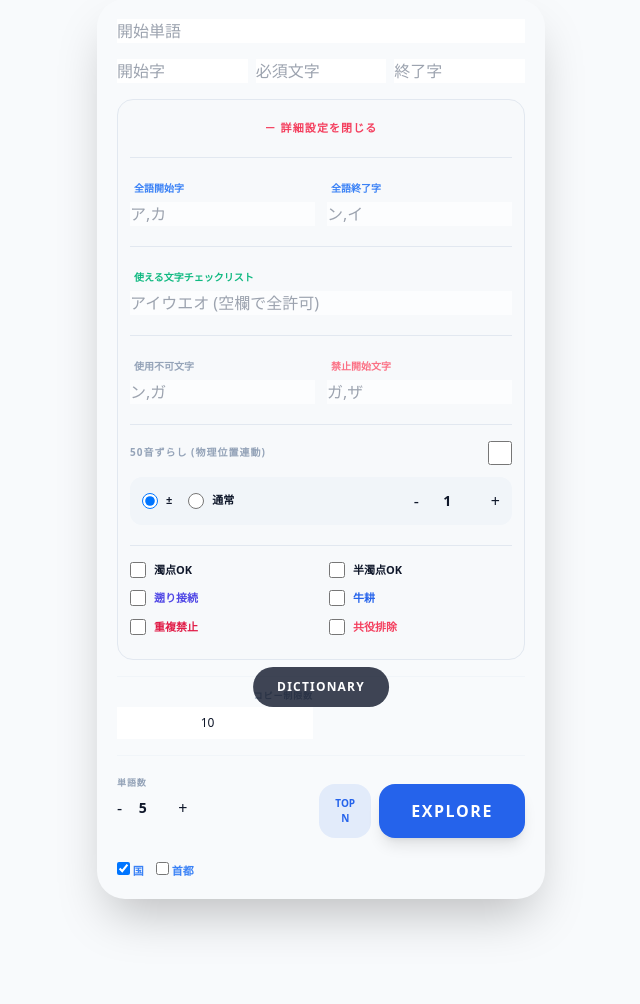
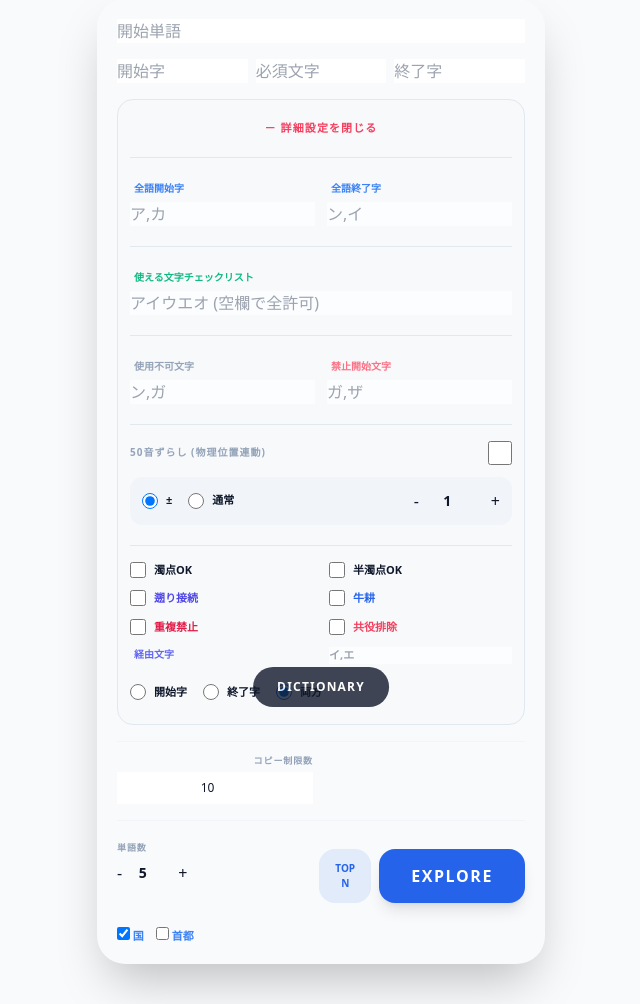
Before and after one commit to xjrstjrwvg-commits/Aleksandrovsk-Sakhalinsky, a Flask app: page / in a window 1280 px wide, after a click on "＋ 詳細設定を表示". Shown: the part 69-1073 px from the top of the page, without its empty margins (319-959 px from the left). Before the commit the page ends 1002 px from the top, so only its background shows below. Run offline with Flask 3, Linux system fonts and the light colour scheme; some libraries are stand-ins or nearby versions.

Commit message:
Update index.html

```diff
--- a/templates/index.html
+++ b/templates/index.html
@@ -27,8 +27,12 @@
         }
     </style>
 </head>
-<body class="bg-slate-50 dark:bg-slate-950 text-slate-900 dark:text-slate-100 p-3 pb-24" onchange="saveSettings()" oninput="saveSettings()">
+
+<body class="bg-slate-50 dark:bg-slate-950 text-slate-900 dark:text-slate-100 p-3 pb-24"
+      onchange="saveSettings()" oninput="saveSettings()">
+
     <div class="max-w-md mx-auto space-y-3">
+
         <header class="flex justify-between items-center py-1">
             <div class="flex items-center gap-3">
                 <h1 class="text-xl font-black italic text-blue-600 uppercase tracking-tighter">Ultra Engine</h1>
@@ -41,7 +45,9 @@
         </header>
 
         <div class="glass rounded-[28px] p-5 space-y-4 shadow-2xl">
+
             <input id="sw" placeholder="開始単語" class="w-full">
+
             <div class="grid grid-cols-3 gap-2">
                 <input id="sc" placeholder="開始字" class="w-full">
                 <input id="mc" placeholder="必須文字" class="w-full">
@@ -56,6 +62,7 @@
                 </summary>
 
                 <div class="space-y-5 pt-2 pb-4 px-1">
+
                     <div class="grid grid-cols-2 gap-3 border-t border-slate-200 dark:border-slate-700 pt-4">
                         <div class="space-y-1">
                             <label class="text-[10px] font-bold text-blue-500 uppercase ml-1">全語開始字</label>
@@ -71,8 +78,6 @@
                         <label class="text-[10px] font-bold text-emerald-500 uppercase ml-1">使える文字チェックリスト</label>
                         <input id="valid_chars" placeholder="アイウエオ (空欄で全許可)" class="w-full">
                     </div>
-
-                    <!-- ★ gc / cc / sort_mode / unify_scope / unify_small / once / len_mode / ps / ttl はここから削除済み ★ -->
 
                     <div class="grid grid-cols-2 gap-3 border-t border-slate-200 dark:border-slate-700 pt-4">
                         <div class="space-y-1">
@@ -110,10 +115,25 @@
                         <label class="flex items-center gap-2 cursor-pointer text-blue-600"><input type="checkbox" id="rt" class="w-4 h-4"> 牛耕</label>
                         <label class="flex items-center gap-2 cursor-pointer text-rose-600"><input type="checkbox" id="char_limit_mode" class="w-4 h-4"> 重複禁止</label>
                         <label class="flex items-center gap-2 cursor-pointer text-rose-500"><input type="checkbox" id="exclude_conjugate" class="w-4 h-4"> 共役排除</label>
+
+                        <!-- ★★★ 経由文字（追加） ★★★ -->
+                        <label class="text-[10px] font-bold text-indigo-500 uppercase ml-1">経由文字</label>
+                        <input id="via_chars" placeholder="イ,エ" class="w-full">
+
+                        <div class="flex gap-4 text-[11px] font-bold col-span-2 pt-2">
+                            <label class="flex items-center gap-2 cursor-pointer">
+                                <input type="radio" name="via_mode" value="head" class="w-4 h-4"> 開始字
+                            </label>
+                            <label class="flex items-center gap-2 cursor-pointer">
+                                <input type="radio" name="via_mode" value="tail" class="w-4 h-4"> 終了字
+                            </label>
+                            <label class="flex items-center gap-2 cursor-pointer">
+                                <input type="radio" name="via_mode" value="both" checked class="w-4 h-4"> 両方
+                            </label>
+                        </div>
                     </div>
                 </div>
             </details>
-
             <!-- ↓ ここから下は「詳細設定より下」そのまま残してある部分 ↓ -->
 
             <div class="grid grid-cols-2 gap-4 border-t border-slate-100 dark:border-slate-800 pt-3">
@@ -162,7 +182,9 @@
         </div>
         <div id="dict-list" class="grid grid-cols-2 gap-1"></div>
     </div>
+
     <button onclick="document.getElementById('dict-manager').classList.remove('hidden')" class="fixed bottom-6 left-1/2 -translate-x-1/2 bg-slate-900 text-white px-6 py-3 rounded-full text-xs font-black uppercase tracking-widest opacity-80 hover:opacity-100">Dictionary</button>
+
     <script>
         let currentRoutes = [];
         let wordStates = {};
@@ -178,10 +200,17 @@
         async function init() {
             if (localStorage.ultraSettings) {
                 const s = JSON.parse(localStorage.ultraSettings);
-                const fields = ['sw','sc','asc','mc','ec','aec','exc','bsc','ml','ks_abs','copy_limit','valid_chars'];
+                const fields = ['sw','sc','asc','mc','ec','aec','exc','bsc','ml','ks_abs','copy_limit','valid_chars','via_chars'];
                 fields.forEach(f => { if(s[f] !== undefined && document.getElementById(f)) document.getElementById(f).value = s[f]; });
-                const checks = ['allow_daku','allow_handaku','char_limit_mode','auto_recovery','rt','use_shift','exclude_conjugate'];
+
+                const checks = ['allow_daku','allow_handaku','char_limit_mode','auto_recovery','rt','use_shift','exclude_conjugate','big_small_mode'];
                 checks.forEach(f => { if(s[f] !== undefined && document.getElementById(f)) document.getElementById(f).checked = s[f]; });
+
+                if (s.via_mode) {
+                    const vm = document.querySelector(`input[name="via_mode"][value="${s.via_mode}"]`);
+                    if (vm) vm.checked = true;
+                }
+
                 if (s.dark_mode) document.documentElement.classList.add('dark');
                 if (s.wordStates) wordStates = s.wordStates;
             }
@@ -221,6 +250,8 @@
 
         function saveSettings() {
             const sm = document.querySelector('input[name="shift_mode"]:checked');
+            const vm = document.querySelector('input[name="via_mode"]:checked');
+
             localStorage.ultraSettings = JSON.stringify({
                 sw: document.getElementById('sw').value,
                 sc: document.getElementById('sc').value,
@@ -233,6 +264,8 @@
                 ml: document.getElementById('ml').value,
                 ks_abs: document.getElementById('ks_abs').value,
                 valid_chars: document.getElementById('valid_chars').value,
+                via_chars: document.getElementById('via_chars').value,
+
                 use_shift: document.getElementById('use_shift').checked,
                 exclude_conjugate: document.getElementById('exclude_conjugate').checked,
                 allow_daku: document.getElementById('allow_daku').checked,
@@ -240,10 +273,14 @@
                 auto_recovery: document.getElementById('auto_recovery').checked,
                 char_limit_mode: document.getElementById('char_limit_mode').checked,
                 rt: document.getElementById('rt').checked,
+                big_small_mode: document.getElementById('big_small_mode').checked,
+
                 copy_limit: document.getElementById('copy_limit').value,
                 dark_mode: document.documentElement.classList.contains('dark'),
                 wordStates: wordStates,
-                shift_mode: sm ? sm.value : 'abs'
+
+                shift_mode: sm ? sm.value : 'abs',
+                via_mode: vm ? vm.value : 'both'
             });
         }
 
@@ -272,6 +309,11 @@
                 char_limit_mode: document.getElementById('char_limit_mode').checked,
                 round_trip: document.getElementById('rt').checked,
                 exclude_conjugate: document.getElementById('exclude_conjugate').checked,
+
+                /* ★ 経由文字（追加） */
+                via_chars: document.getElementById('via_chars').value,
+                via_mode: document.querySelector('input[name="via_mode"]:checked').value,
+
                 categories: Array.from(document.querySelectorAll('input[name="cat"]:checked')).map(c => c.value),
                 red_words: Object.keys(wordStates).filter(k => wordStates[k] === 'red'),
                 blue_words: Object.keys(wordStates).filter(k => wordStates[k] === 'blue')
```
